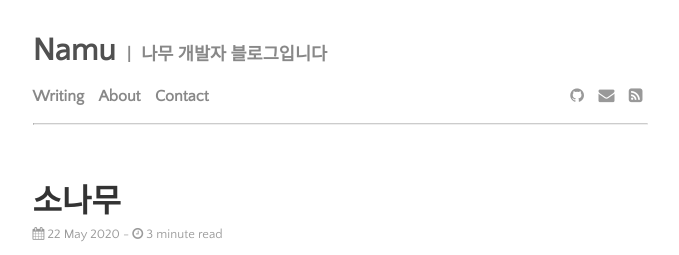
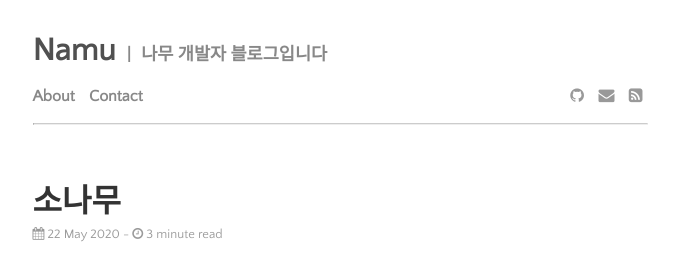
Before and after one commit to daesungRa/namu, a Jekyll site: the page built from index.markdown, in a window 1280 px wide. Shown: the top 255 px of the page, without its empty margins (300-979 px from the left). Built offline with Jekyll 4.4.1, drawn with Linux system fonts in a browser that asks for light colours; some web fonts are replaced.

Commit message:
settings: Remove write menu

```diff
--- a/_data/settings.yml
+++ b/_data/settings.yml
@@ -7,7 +7,6 @@ disqus:
 google-ID: ''  # 'UA-112060364-1'
 
 menu:
-- {name: 'Writing', path: 'writing', url: ''}
 - {name: 'About', path: 'about', url: ''}
 - {name: 'Contact', path: 'contact', url: ''}
 
```
